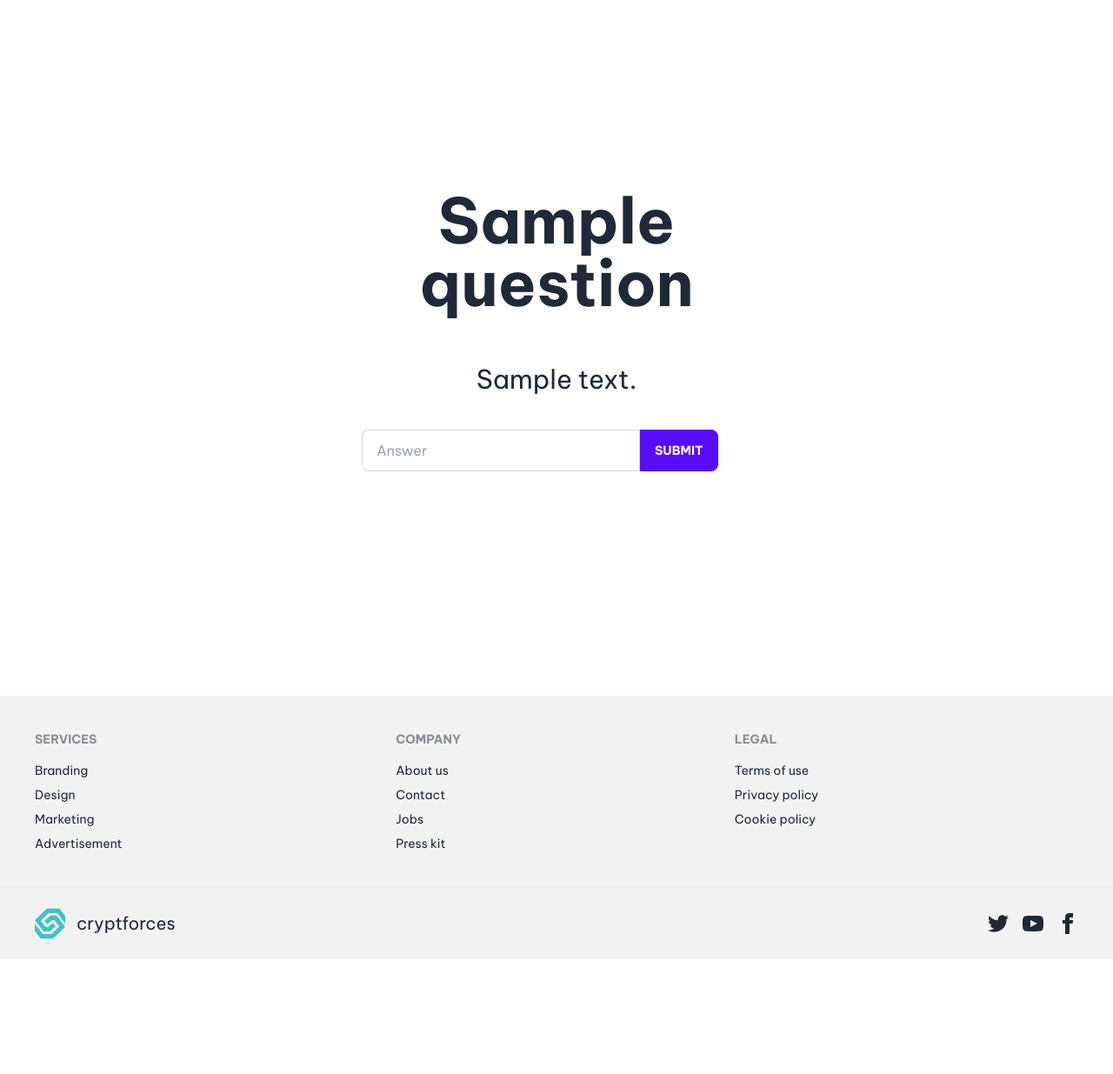
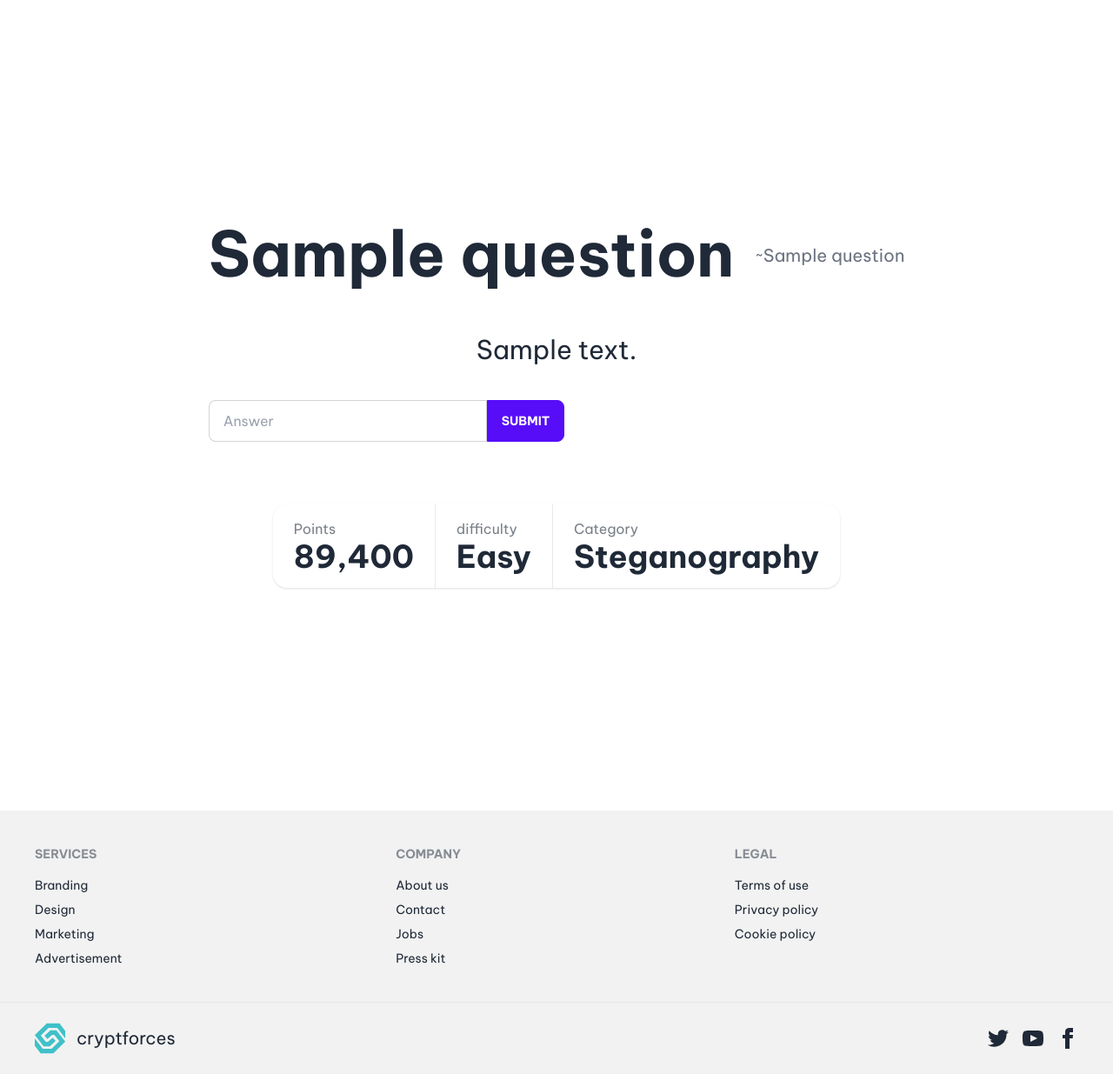
Before and after one commit to itsnishitjain/cryptforces, a Django app: page /problem/1 in a window 1280 px wide. Shown: the part 66-1301 px from the top of the page at 87% size. Before the commit the page ends 1169 px from the top, so only its background shows below. Run offline with Django 4.2, Linux system fonts and the light colour scheme; a user stored in the database is signed in; tables that the repository leaves empty hold one stand-in row (values such as "Sample post"); style sheets or scripts are compiled from the project's sources; some libraries are stand-ins or nearby versions.

Commit message:
fixing problem page

```diff
--- a/templates/problem.html
+++ b/templates/problem.html
@@ -29,11 +29,18 @@
     </form>
   </div>
 </section> -->
-
-<div class="hero min-h-screen bg-base-100">
-  <div class="hero-content text-center">
-    <div class="max-w-md">
+<div class="min-h-screen py-60">
+  <div class="hero bg-base-100">
+    <div class="hero-content">
+      <div class="max-w-full text-center">
+        <div class="flex flex row">
           <h1 class="text-7xl font-bold">{{problem.name}}</h1>
+          <a href="{{problem.event_url}}"
+            ><p class="text-gray-500 text-xl pl-6 pt-6">
+              ~{{problem.event_name}}
+            </p></a
+          >
+        </div>
         <p class="text-3xl pt-14 pb-10">{{problem.question_text}}</p>
         <form method="POST">
           {% csrf_token %}
@@ -99,6 +106,28 @@
     </div>
   </div>
 
+  <div class="hero bg-base-100">
+    <div class="hero-content">
+      <div class="max-w-full pb-50">
+        <div class="flex flex-row stats shadow" style="overflow: hidden">
+          <div class="stat">
+            <div class="stat-title">Points</div>
+            <div class="stat-value">89,400</div>
+          </div>
+          <div class="stat">
+            <div class="stat-title">difficulty</div>
+            <div class="stat-value">Easy</div>
+          </div>
+          <div class="stat">
+            <div class="stat-title">Category</div>
+            <div class="stat-value">Steganography</div>
+          </div>
+        </div>
+      </div>
+    </div>
+  </div>
+</div>
+
 <script>
   var x = document.getElementById("snackbar");
   x.className = "show";
```
Lines whose indentation alone changed are shown as unchanged.
